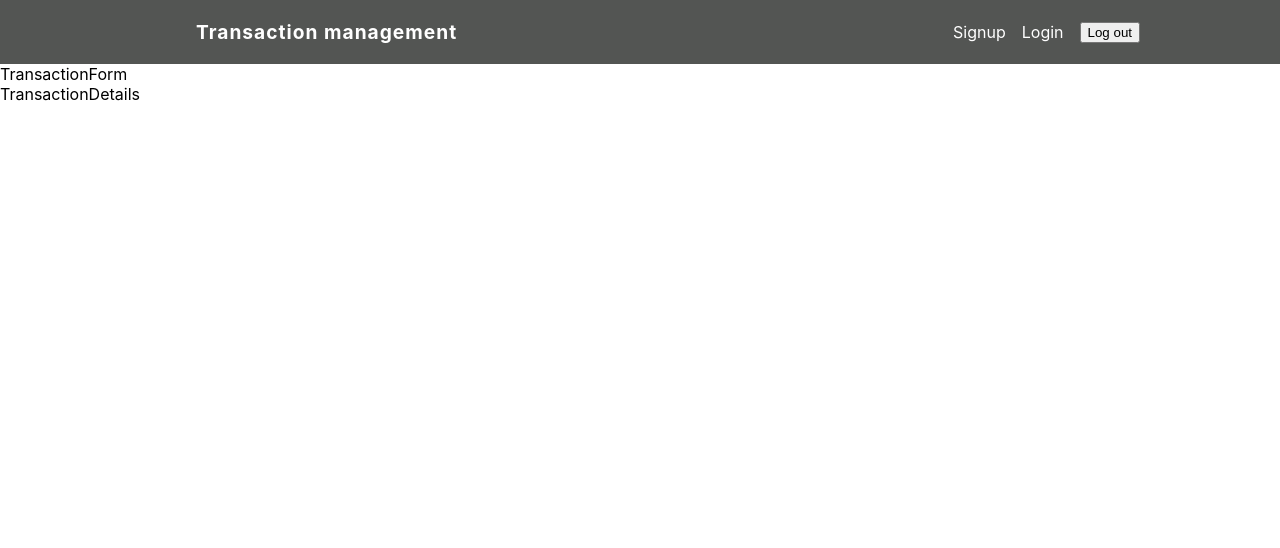
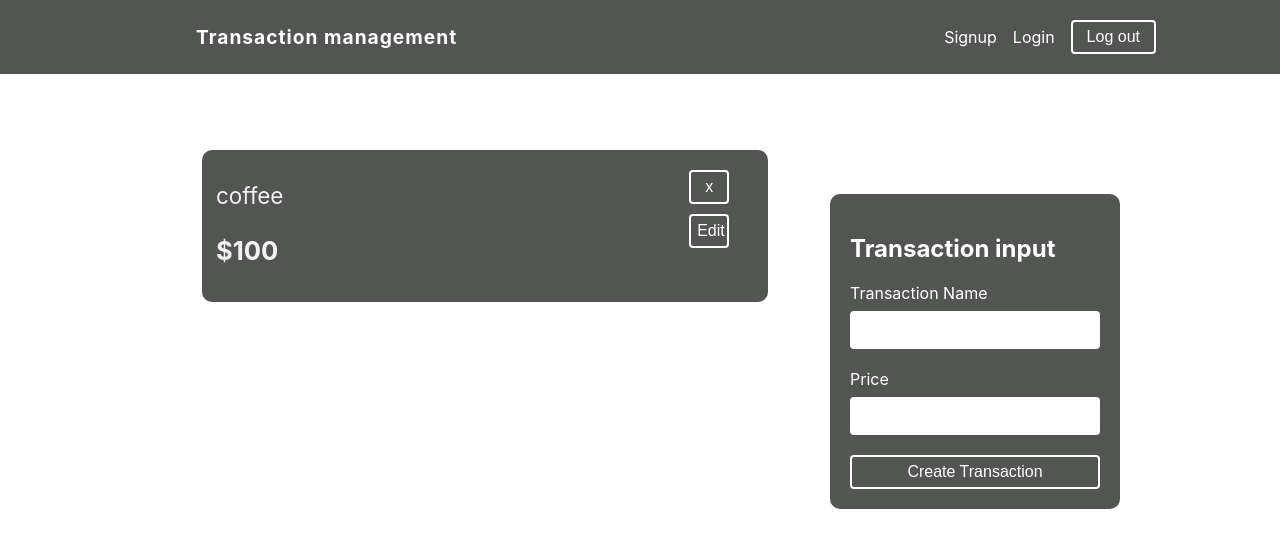
Before and after one commit to johndao1005/React_Udemy, a React (Create React App) app in the folder project-2.1/: page / in a window 1280 px wide. Shown: the top 548 px of the page. Built offline with nearby package versions, Linux system fonts and the light colour scheme.

Commit message:
complete general setup. moving on to setup firebase

```diff
--- a/project-2.1/src/components/TransactionDetails.css
+++ b/project-2.1/src/components/TransactionDetails.css
@@ -0,0 +1,76 @@
+ .transaction {
+    background: #535553;
+    border-radius: 10px;
+    padding: 10px 14px;
+    margin: 2px 2px;
+    text-decoration: none;
+      display:grid;
+      grid-template-columns: 5fr 1fr;
+ }
+
+
+/* transaction */
+.transactions li {
+   margin: 30px auto;
+   border: 1px solid #f2f2f2;
+   box-shadow: 3px 3px 5px rgba(50, 50, 50, 0.1);
+   padding: 20px;
+   display: flex;
+   align-items: center;
+   position: relative;
+   overflow: hidden;
+   border-left: 4px solid #1f9751;
+}
+
+.transaction .name {
+   color: #f2f2f2;
+   font-size: 1.4em;
+}
+
+.transaction a {
+   text-decoration: none;
+}
+
+.transaction .amount {
+   margin-left: auto;
+   margin-right: 40px;
+   color: #f2f2f2;
+   font-weight: bold;
+   font-size: 1.6em;
+}
+
+.transaction .sideButton {
+   left: 0;
+   top: 0;
+   max-width: 40px;
+   margin: 10px auto;
+   background: #535553;
+}
+
+.transaction .sideButton:hover {
+   background: #232423;
+}
+
+.transaction-form {
+   max-width: 100px
+
+}
+
+.transaction-form label {
+   display: grid;
+   grid-template-columns: auto;
+   margin: 10px auto;
+   color: #f2f2f2;
+}
+
+.transaction-form span {
+   display: block;
+   margin-bottom: 6px;
+}
+
+.transaction-form input {
+   padding: 8px 6px;
+   font-size: 1em;
+   color: #777;
+
+}
--- a/project-2.1/src/components/TransactionDetails.js
+++ b/project-2.1/src/components/TransactionDetails.js
@@ -1,8 +1,65 @@
-import React from 'react'
+import React, { useEffect, useState } from 'react'
+import { Link } from 'react-router-dom'
+import './TransactionDetails.css'
 
 function TransactionDetails() {
+  const [editedName, setEditedName] = useState('');
+  const [editedPrice, setEditedPrice] = useState('')
+  const transaction = {
+    id: 1,
+    name: "coffee",
+    price: "100",
+    // category: ["other"],
+  }
+
+  const [edit, setEdit] = useState(false)
+
+  const handleSubmit = () =>{
+    //TODO add edit transaction api
+  }
+  useEffect(() => {
+    console.log(edit)
+    return () => {
+
+    };
+  }, [edit])
+  const handleDelete = () => {
+    return transaction.id;
+  }
   return (
-    <div>TransactionDetails</div>
+    <div className="transaction">
+      {edit?(<form className="transaction-form" onSubmit={handleSubmit}>
+        <label>
+        <span>Transaction</span>
+        <input
+        type="text"
+        onChange={(e)=>{setEditedName(e.target.value)}}
+        value={editedName}
+        placeholder={transaction.name}
+        />
+      </label>
+      <label>
+        <span>Price</span>
+        <input
+        type="number"
+        onChange={(e)=>{setEditedPrice(e.target.value)}}
+        value={editedPrice}
+        placeholder={transaction.price}
+        />
+      </label>
+      <button className="button" type="submit">Save</button>
+      </form>):(<div>
+        <Link to={`/transactions/${transaction.id}`}>
+          <p className="name">{transaction.name}</p>
+        </Link>
+        <p className="amount">${transaction.price}</p>
+      </div>)}
+
+      <div >
+        <button className="sideButton" onClick={handleDelete}>x</button>
+        <button className="sideButton"onClick={()=>setEdit(!edit)}>Edit</button>
+      </div>
+    </div>
   )
 }
 
--- a/project-2.1/src/components/TransactionForm.css
+++ b/project-2.1/src/components/TransactionForm.css
@@ -0,0 +1,11 @@
+/* Chrome, Safari, Edge, Opera */
+input::-webkit-outer-spin-button,
+input::-webkit-inner-spin-button {
+  -webkit-appearance: none;
+  margin: 0;
+}
+
+/* Firefox */
+input[type=number] {
+  -moz-appearance: textfield;
+}
--- a/project-2.1/src/components/TransactionForm.js
+++ b/project-2.1/src/components/TransactionForm.js
@@ -1,8 +1,36 @@
-import React from 'react'
+import React, { useState } from 'react'
+import './TransactionForm.css'
+function TransactionForm() {
+  const [transactionName, setTransactionName] = useState('');
+  const [price, setPrice] = useState('');
+  const handleSubmit = (e)=>{
+    e.preventDefault();
 
-function TransactionForm() {
+  }
+
   return (
-    <div>TransactionForm</div>
+    <div className="box">
+    <form className="details-form" onSubmit={handleSubmit}>
+      <h2> Transaction input</h2>
+      <label>
+        <span>Transaction Name</span>
+        <input
+        type="text"
+        onChange={(e)=>{setTransactionName(e.target.value)}}
+        value={transactionName}
+        />
+      </label>
+      <label>
+        <span>Price</span>
+        <input
+        type="number"
+        onChange={(e)=>{setPrice(e.target.value)}}
+        value={price}
+        />
+      </label>
+      <button type="submit">Create Transaction</button>
+    </form>
+    </div>
   )
 }
 
--- a/project-2.1/src/pages/Dashboard/Dashboard.css
+++ b/project-2.1/src/pages/Dashboard/Dashboard.css
@@ -15,7 +15,7 @@
 
 .sidebar form {
     padding: 20px;
-    background: #1f9751;
+    background: #535553;
     border-radius: 10px;
 }
 
@@ -38,10 +38,10 @@
     color: #fff;
 }
 
-.sidebar button {
+ button {
     color: #fff;
     border: 2px solid #fff;
-    padding: 6px 12px;
+    padding: 6px ;
     background-color: transparent;
     font-size: 1em;
     border-radius: 4px;
@@ -50,8 +50,12 @@
     width: 100%;
 }
 
-.sidebar h3 {
-    color: #1f9751;
+button:hover {
+    background: #232423;
+}
+
+.sidebar h3, h2 {
+    color: #fff;
     margin-bottom: 20px;
 }
 
@@ -63,43 +67,3 @@
 .sidebar aside li {
     margin: 10px;
 }
-
-/* transactions */
-.transactions li {
-    margin: 30px auto;
-    border: 1px solid #f2f2f2;
-    box-shadow: 3px 3px 5px rgba(50, 50, 50, 0.1);
-    padding: 20px;
-    display: flex;
-    align-items: center;
-    position: relative;
-    overflow: hidden;
-    border-left: 4px solid #1f9751;
-}
-
-.transactions .name {
-    color: #777;
-    font-size: 1.4em;
-}
-
-.transactions .amount {
-    margin-left: auto;
-    margin-right: 40px;
-    color: #777;
-    font-weight: bold;
-    font-size: 1.6em;
-}
-
-.transactions button {
-    position: absolute;
-    top: 0;
-    right: 0;
-    background: #ddd;
-    color: #777;
-    border: none;
-    padding: 12px 8px;
-    text-align: center;
-    line-height: 0;
-    font-size: 0.9em;
-    cursor: pointer;
-}
--- a/project-2.1/src/pages/Dashboard/Dashboard.js
+++ b/project-2.1/src/pages/Dashboard/Dashboard.js
@@ -1,13 +1,27 @@
 import React from 'react'
+import './Dashboard.css'
+import { Link } from 'react-router-dom'
 import TransactionForm from '../../components/TransactionForm'
 import TransactionDetails from '../../components/TransactionDetails'
 
 function Dashboard() {
   return (
     <div className="container">
-      <TransactionForm/>
-      <TransactionDetails/>
+      <div className="content">
+        <ul className="transactions">
+            <TransactionDetails />
+        </ul>
+        {/* sudo code
+      {transactions.length?<p>Sorry no transaction to show</p>:<ul>
+        transactions.map(transaction=>(<Link to="/transaction/{transaction.id}">
+        <TransactionDetails transaction={transaction}/>
+        </Link>))
+      </ul>} */}
       </div>
+      <div className="sidebar">
+        <TransactionForm />
+      </div>
+    </div>
   )
 }
 
```
